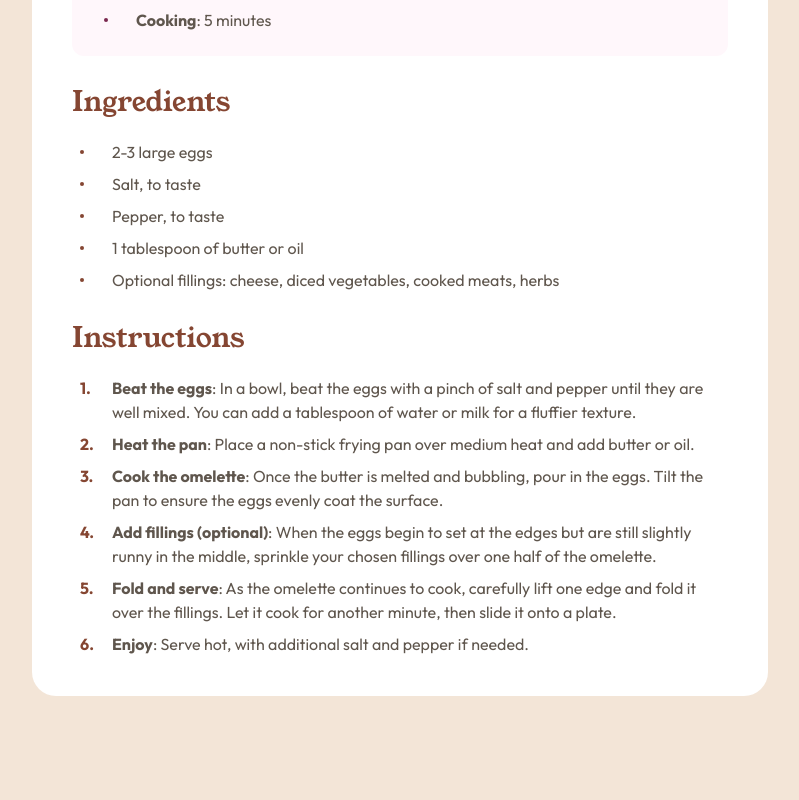
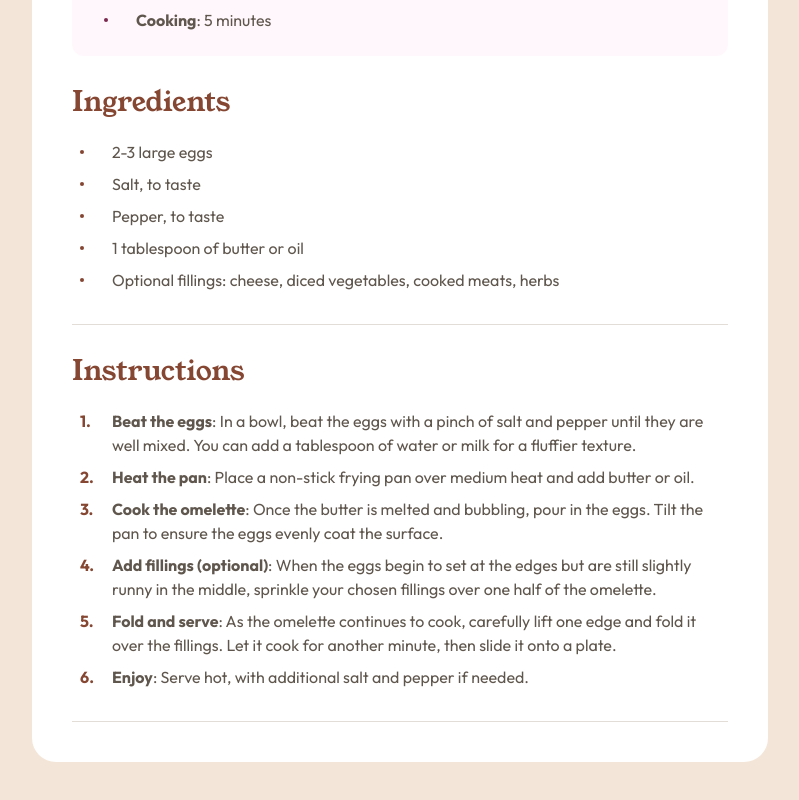
Before and after one commit to johnnygerard/fem-recipe-page, a Next.js app: page / in a window 1280 px wide. Shown: the part 768-1568 px from the top of the page, without its empty margins (240-1039 px from the left). Built offline with nearby package versions, Linux system fonts and the light colour scheme.

Commit message:
feat: add dividers around instructions

```diff
--- a/src/components/recipe.tsx
+++ b/src/components/recipe.tsx
@@ -1,4 +1,5 @@
 import omelet from "@/assets/omelet.jpg";
+import Divider from "@/components/divider";
 import H1 from "@/components/h1";
 import Ingredients from "@/components/ingredients";
 import Instructions from "@/components/instructions";
@@ -36,7 +37,9 @@ const Recipe = () => {
           </p>
           <RecipeTimings />
           <Ingredients />
+          <Divider />
           <Instructions />
+          <Divider />
         </div>
       </div>
     </div>
```
